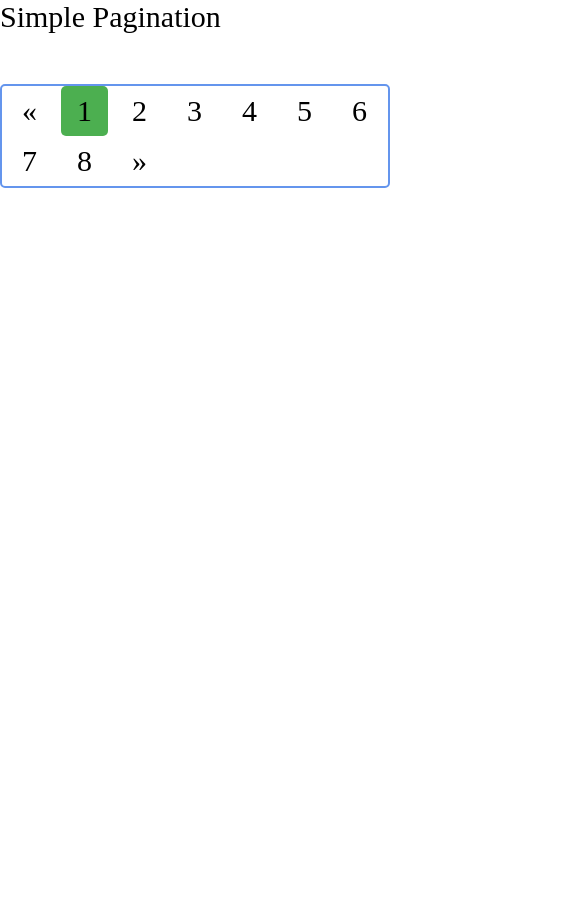
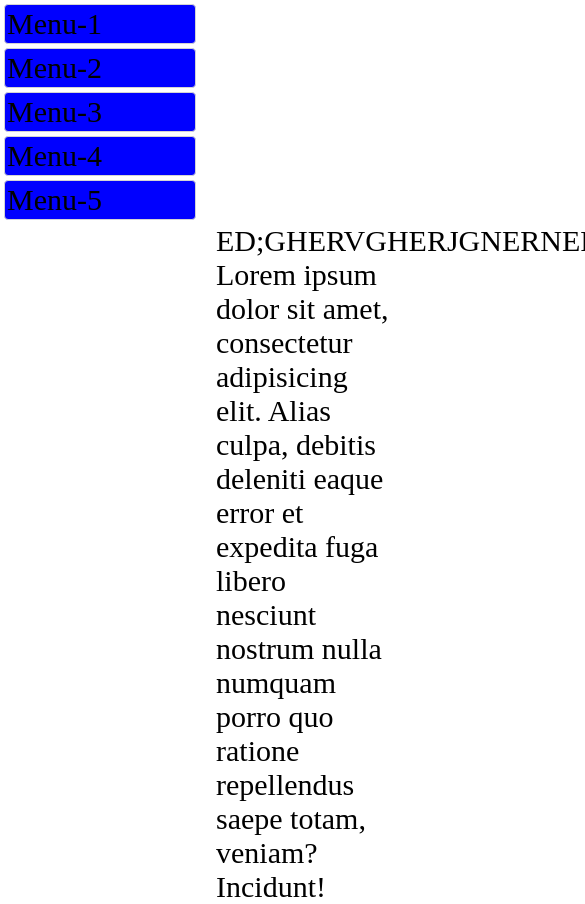
Before and after one commit to FoxtrotCN/Working-with-CSS, a plain HTML site: page index.html in a window 390 px wide. Shown: the top 904 px of the page, 585 px wide, since content can reach past the window. Before the commit the page ends 844 px from the top, so only its background shows below. Drawn offline with Linux system fonts and the light colour scheme.

Commit message:
Working with @Media Queries

```diff
--- a/index.html
+++ b/index.html
@@ -3,13 +3,13 @@
 <head>
     <meta charset="UTF-8">
     <meta http-equiv="X-UA-Compatiblecontent="IE=edge">
-    <meta name="viewportcontent="width=device-width, initial-scale=1.0">
+    <meta name="viewport content="width=device-width, initial-scale=1.0">
     <title>Styles</title>
     <link rel="stylesheet" type="text/css" href="styles.css"/>
     <link rel="preconnect" href="https://fonts.googleapis.com">
     <link rel="preconnect" href="https://fonts.googleapis.com">
     <link rel="preconnect" href="https://fonts.gstatic.comcrossorigin">
-    <link href="https://fonts.googleapis.com/css2?family=Libre+Bodoni:ital@1&display=swaprel="stylesheet">
+    <link href="https://fonts.googleapis.com/css2?family=Libre+Bodoni:ital@1&display=swaprel=stylesheet">
     <script src="https://kit.fontawesome.com/a8b540c6d8.js" crossorigin="anonymous"></script>
 
 </head>
@@ -256,26 +256,43 @@
 
 
 
-<h2>Simple Pagination</h2>
+<!--<h2>Simple Pagination</h2>-->
 
-    <div class="center">
+<!--    <div class="center">-->
 
-<div class="pagination">
-    <a href="#">&laquo;</a>
-    <a href="#" class="active">1</a>
-    <a href="#">2</a>
-    <a href="#">3</a>
-    <a href="#">4</a>
-    <a href="#">5</a>
-    <a href="#">6</a>
-    <a href="#">7</a>
-    <a href="#">8</a>
-    <a href="#">&raquo;</a>
+<!--<div class="pagination">-->
+<!--    <a href="#">&laquo;</a>-->
+<!--    <a href="#" class="active">1</a>-->
+<!--    <a href="#">2</a>-->
+<!--    <a href="#">3</a>-->
+<!--    <a href="#">4</a>-->
+<!--    <a href="#">5</a>-->
+<!--    <a href="#">6</a>-->
+<!--    <a href="#">7</a>-->
+<!--    <a href="#">8</a>-->
+<!--    <a href="#">&raquo;</a>-->
 
 
+<!--</div>-->
+<!--    </div>-->
+
+
+<div class="wrapper">
+    <div id="left-side-bar">
+        <ul id="menu-list">
+            <li class="menu-list-item">Menu-1</li>
+            <li class="menu-list-item">Menu-2</li>
+            <li class="menu-list-item">Menu-3</li>
+            <li class="menu-list-item">Menu-4</li>
+            <li class="menu-list-item">Menu-5</li>
+        </ul>
+    </div>
 </div>
-    </div>
 
+<div id="main">
+    <h1>ED;GHERVGHERJGNERNERO</h1>
+    <P>Lorem ipsum dolor sit amet, consectetur adipisicing elit. Alias culpa, debitis deleniti eaque error et expedita fuga libero nesciunt nostrum nulla numquam porro quo ratione repellendus saepe totam, veniam? Incidunt!</P>
+</div>
 
 
 
--- a/styles.css
+++ b/styles.css
@@ -860,41 +860,86 @@ div.desc {
 
 /*Set colors with variables var()*/
 
-:root {
-    --blue: #6495ed;
-    --green: #4caf50;
-    --darkgrey: #a9a9a9;
-    --black: #000;
+/*:root {*/
+/*    --blue: #6495ed;*/
+/*    --green: #4caf50;*/
+/*    --darkgrey: #a9a9a9;*/
+/*    --black: #000;*/
+
+/*}*/
+
+/*.pagination {*/
+/*    display: inline-block;*/
+/*    margin-top: 50px;*/
+/*    border: 2px solid var(--blue);*/
+/*    border-radius: 5px;*/
+
+/*}*/
+/*.center {*/
+/*    text-align: center;*/
+/*}*/
+
+/*.pagination a {*/
+/*    color: var(--black);*/
+/*    text-decoration: none;*/
+/*    float: left;*/
+/*    padding: 8px 16px;*/
+/*    border-radius: 5px;*/
+/*    transition: background-color 2s ease var(--blue);*/
+/*    margin: 0 4px;*/
+/*}*/
+
+/*.pagination a.active {*/
+/*    background-color: var(--green);*/
+/*    border-radius: 5px;*/
+/*}*/
+
+/*.pagination a:hover:not(.active) {*/
+/*    background-color: var(--darkgrey);*/
+
+/*}*/
+
+
+
+/*Working with Media Queries*/
+
+.wrapper {
+    overflow: auto;
 
 }
 
-.pagination {
-    display: inline-block;
-    margin-top: 50px;
-    border: 2px solid var(--blue);
-    border-radius: 5px;
+#main {
+    margin-left: 4px;
 
 }
-.center {
-    text-align: center;
+
+#left-side-bar {
+    float: none;
+    width: auto;
 }
 
-.pagination a {
-    color: var(--black);
-    text-decoration: none;
-    float: left;
-    padding: 8px 16px;
-    border-radius: 5px;
-    transition: background-color 2s ease var(--blue);
-    margin: 0 4px;
+#menu-list {
+    margin: 0;
+    padding: 0;
 }
 
-.pagination a.active {
-    background-color: var(--green);
-    border-radius: 5px;
+.menu-list-item {
+    background-color: blue;
+    border: 1px solid #d4d4d4;
+    border-radius: 4px;
+    list-style-type: none;
+    margin: 4px;
+    padding: 2px;
 }
 
-.pagination a:hover:not(.active) {
-    background-color: var(--darkgrey);
+@media screen and (max-width: 700px) {
+    #left-side-bar {
+        width: 200px;
+        float: left;
+    }
 
+    #main {
+        margin-left: 216px;
+
+    }
 }
```
